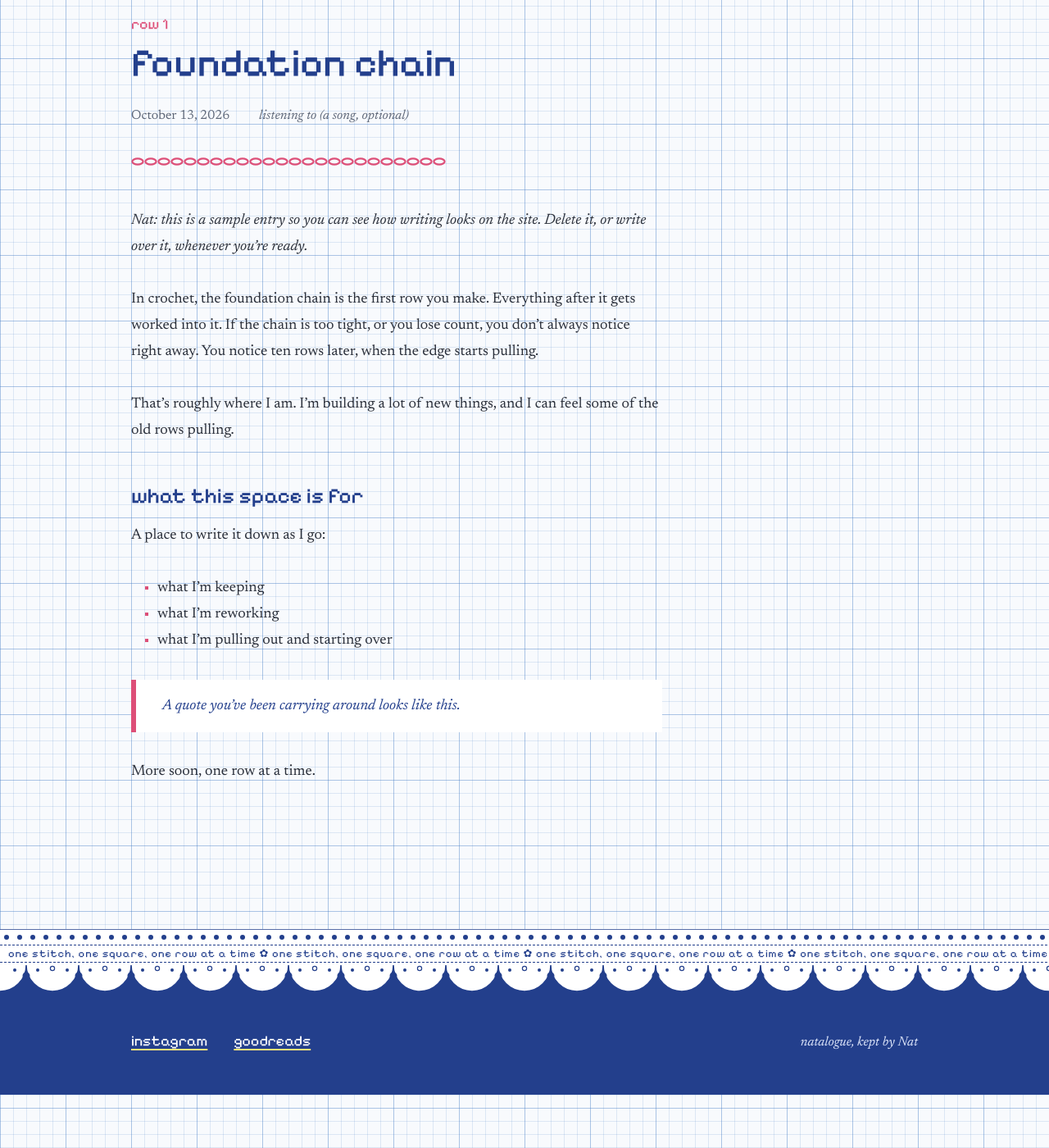
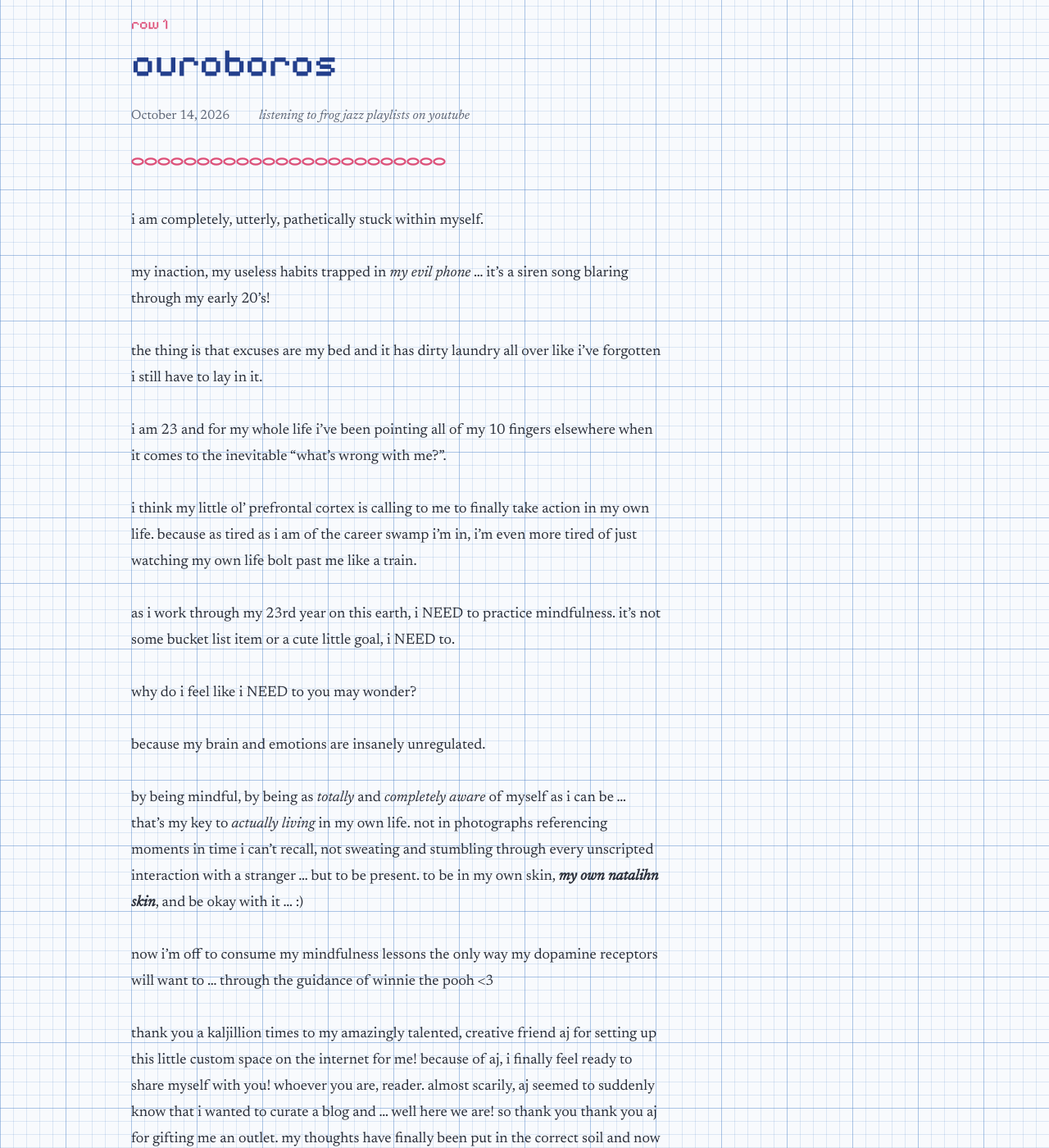
Before and after one commit to alijahbuada/natalogue, a Jekyll site: the page built from _entries/foundation-chain.md, in a window 1280 px wide and 1400 px high, scrolled down 249 px. Shown: the whole window at 82% size. Built offline with Jekyll 4.4.1, drawn with Linux system fonts in a browser that asks for light colours; some of the changed text lies outside the part shown.

Commit message:
Update _entries/foundation-chain.md (via editor)

```diff
--- a/_entries/foundation-chain.md
+++ b/_entries/foundation-chain.md
@@ -1,24 +1,36 @@
 ---
-title: foundation chain
-date: 2026-10-13
-summary: A sample first entry, to show how writing looks here. Replace it with your own.
-listening: (a song, optional)
+title: ouroboros
+date: 2026-10-14
+summary: an intro!
+listening: frog jazz playlists on youtube
 ---
+i am completely, utterly, pathetically stuck within myself.
 
-*Nat: this is a sample entry so you can see how writing looks on the site. Delete it, or write over it, whenever you're ready.*
+my inaction, my useless habits trapped in *my evil phone* … it’s a siren song blaring through my early 20’s!
 
-In crochet, the foundation chain is the first row you make. Everything after it gets worked into it. If the chain is too tight, or you lose count, you don't always notice right away. You notice ten rows later, when the edge starts pulling.
+the thing is that excuses are my bed and it has dirty laundry all over like i’ve forgotten i still have to lay in it.
 
-That's roughly where I am. I'm building a lot of new things, and I can feel some of the old rows pulling.
+i am 23 and for my whole life i’ve been pointing all of my 10 fingers elsewhere when it comes to the inevitable “what’s wrong with me?”.
 
-## what this space is for
+i think my little ol’ prefrontal cortex is calling to me to finally take action in my own life. because as tired as i am of the career swamp i’m in, i’m even more tired of just watching my own life bolt past me like a train.
 
-A place to write it down as I go:
+as i work through my 23rd year on this earth, i NEED to practice mindfulness. it’s not some bucket list item or a cute little goal, i NEED to.
 
-- what I'm keeping
-- what I'm reworking
-- what I'm pulling out and starting over
+why do i feel like i NEED to you may wonder?
 
-> A quote you've been carrying around looks like this.
 
-More soon, one row at a time.
+
+because my brain and emotions are insanely unregulated.
+
+
+by being mindful, by being as *totally* and *completely aware* of myself as i can be … that’s my key to *actually living* in my own life. not in photographs referencing moments in time i can’t recall, not sweating and stumbling through every unscripted interaction with a stranger … but to be present. to be in my own skin, ***my own natalihn skin***, and be okay with it … :)
+
+now i’m off to consume my mindfulness lessons the only way my dopamine receptors will want to … through the guidance of winnie the pooh <3
+
+
+
+thank you a kaljillion times to my amazingly talented, creative friend aj for setting up this little custom space on the internet for me! because of aj, i finally feel ready to share myself with you! whoever you are, reader. almost scarily, aj seemed to suddenly know that i wanted to curate a blog and … well here we are! so thank you thank you aj for gifting me an outlet. my thoughts have finally been put in the correct soil and now i can flourish !
+
+
+
+> *here’s to growing on the vine AND branching out. here’s to holding your childhood self’s hand through the tough adult moments. here’s to living authentically with bravery. here’s to us !*
```
